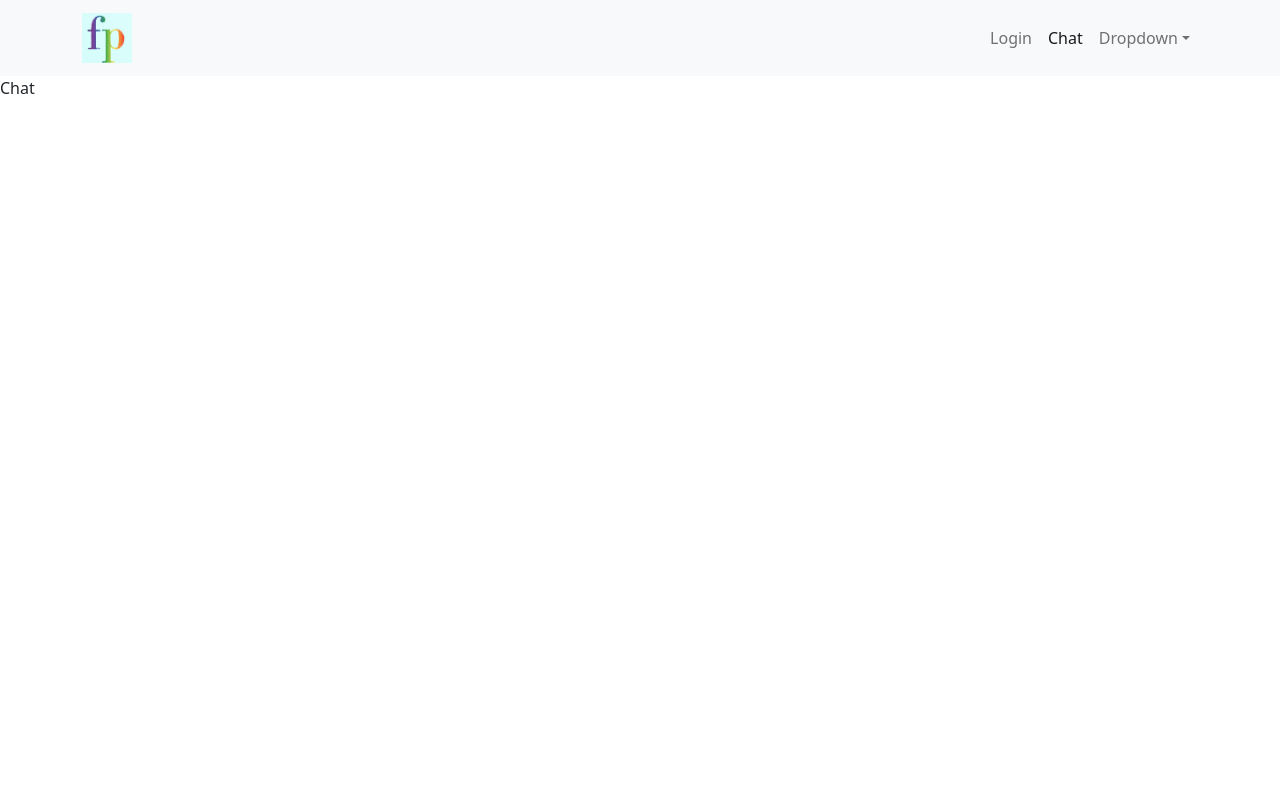
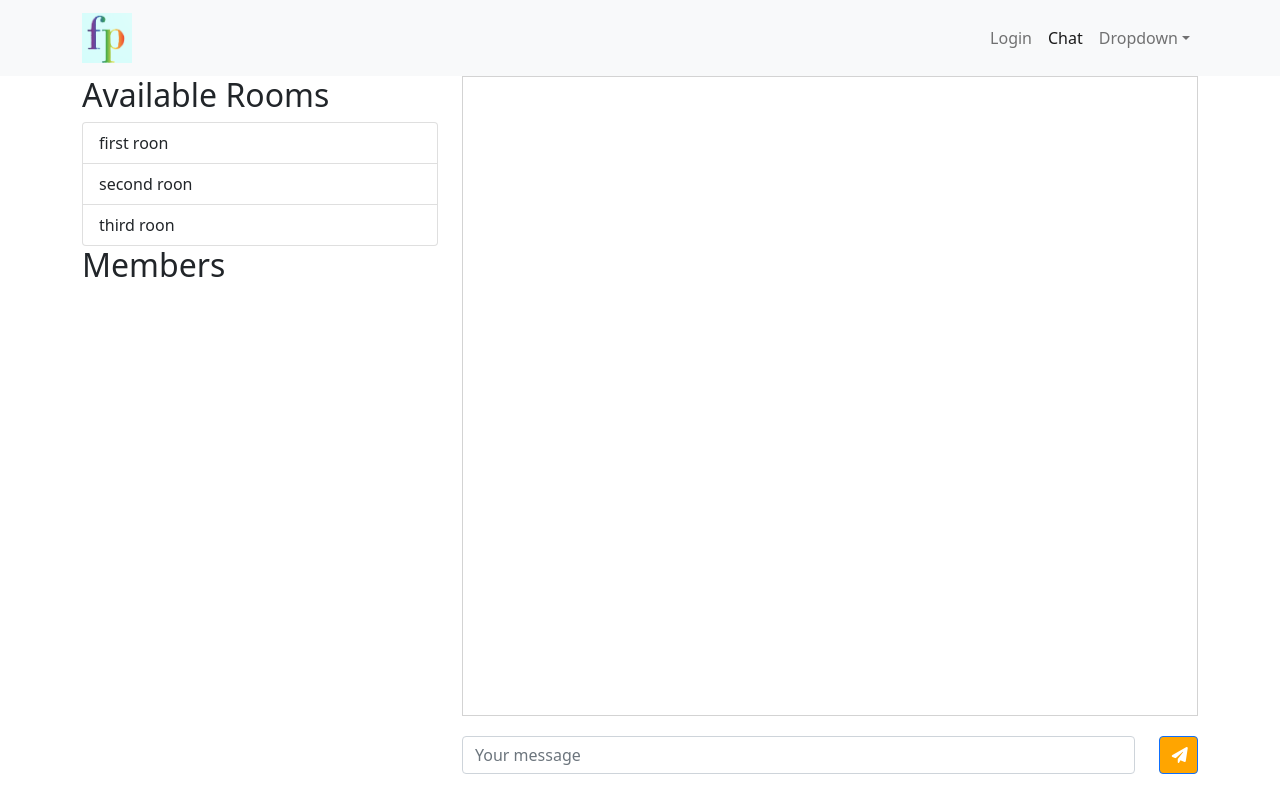
Before and after one commit to FePaiva/Chat-MERN-Project, a React (Create React App) app in the folder frontend/: page /chat in a window 1280 px wide. Built offline with nearby package versions, Linux system fonts and the light colour scheme.

Commit message:
chat page template done

```diff
--- /dev/null
+++ b/frontend/src/components/MessageForm.css
@@ -0,0 +1,6 @@
+.messages-output {
+  height: 80vh;
+  border: 1px solid lightgray;
+  overflow-y: scroll;
+  margin-bottom: 20px;
+}
--- /dev/null
+++ b/frontend/src/components/MessageForm.js
@@ -0,0 +1,39 @@
+import React from 'react'
+import { Button, Col, Form, Row } from 'react-bootstrap'
+import './MessageForm.css'
+
+function MessageForm() {
+
+
+  function handleSubmit(e) {
+    e.preventDefault()
+  }
+
+  return (
+    <>
+
+          <div className='messages-output'></div>
+
+            <Form onSubmit={handleSubmit} >
+
+                <Row>
+                    <Col md={11}>
+                        <Form.Group>
+                            <Form.Control type="text" placeholder="Your message" ></Form.Control>
+                        </Form.Group>
+                    </Col>
+                    <Col md={1}>
+                        <Button variant="primary" type="submit" style={{ width: "100%", backgroundColor: "orange" }} >
+                            <i className="fas fa-paper-plane"></i>
+                        </Button>
+                    </Col>
+                </Row>
+
+            </Form>
+
+
+     </>
+  );
+}
+
+export default MessageForm
--- /dev/null
+++ b/frontend/src/components/Sidebar.js
@@ -0,0 +1,25 @@
+import React from 'react'
+import { ListGroup, ListGroupItem } from 'react-bootstrap'
+
+function Sidebar() {
+  const rooms = ['first roon', 'second roon', 'third roon']
+
+
+  return (
+    <>
+      <h2>Available Rooms</h2>
+      <ListGroup>
+          {rooms.map((room, index) => (
+            <ListGroup.Item key={index} >
+                {room}
+            </ListGroup.Item>
+          ))}
+      </ListGroup>
+      <h2>Members</h2>
+
+
+    </>
+  )
+}
+
+export default Sidebar
--- a/frontend/src/pages/Chat.js
+++ b/frontend/src/pages/Chat.js
@@ -1,9 +1,21 @@
-import React from 'react'
+import React from 'react';
+import {Container, Row, Col} from 'react-bootstrap';
+import Sidebar from '../components/Sidebar';
+import MessageForm from '../components/MessageForm';
 
 function Chat() {
-  return (
-    <div>Chat</div>
-  )
+      return (
+          <Container>
+                <Row>
+                      <Col md={4} >
+                          <Sidebar />
+                      </Col>
+                      <Col md={8}>
+                          <MessageForm />
+                      </Col>
+                </Row>
+          </Container>
+      )
 }
 
 export default Chat
```
